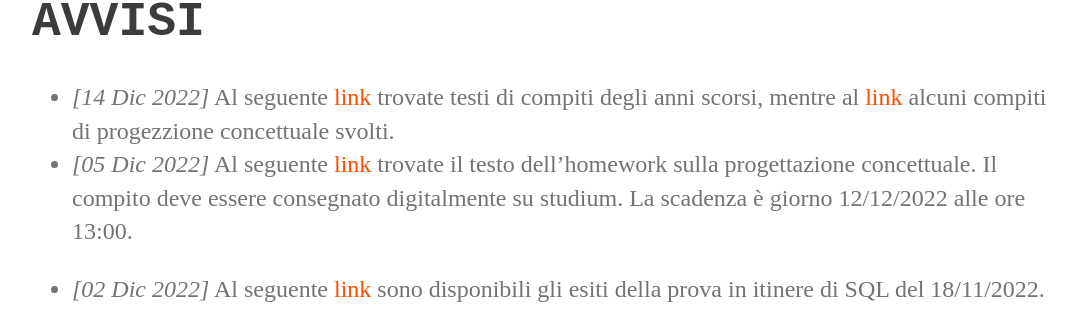
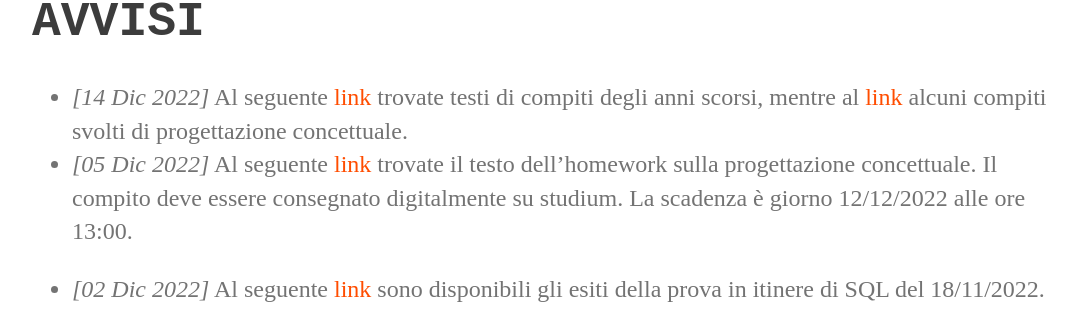
Before and after one commit to perceivelab/database-course, a Jekyll site: the page built from index.md, in a window 1280 px wide and 900 px high, scrolled down 507 px. Shown: the part 176-489 px from the top of the window, without its empty margins (96-1183 px from the left). Built offline with Jekyll 4.4.1, drawn with Linux system fonts in a browser that asks for light colours.

Commit message:
Update index.md

```diff
--- a/index.md
+++ b/index.md
@@ -20,7 +20,7 @@ layout: default
 
 
 # AVVISI
-- *[14 Dic 2022]* Al seguente [link](https://drive.google.com/file/d/1JeExnh4fkVvALl7UPEuexoQWb6IvLwTS/view?usp=share_link) trovate testi di compiti degli anni scorsi, mentre al [link](https://drive.google.com/file/d/1rZw-rLV7osW9wiqL-lGTtry6Ru0Dgc6a/view?usp=share_link) alcuni compiti di progezzione concettuale svolti.
+- *[14 Dic 2022]* Al seguente [link](https://drive.google.com/file/d/1JeExnh4fkVvALl7UPEuexoQWb6IvLwTS/view?usp=share_link) trovate testi di compiti degli anni scorsi, mentre al [link](https://drive.google.com/file/d/1rZw-rLV7osW9wiqL-lGTtry6Ru0Dgc6a/view?usp=share_link) alcuni compiti svolti di progettazione concettuale.
 - *[05 Dic 2022]* Al seguente [link](https://drive.google.com/file/d/1_R46_2HDsmRN_EBWqstUzIdtIe1g1fJd/view?usp=sharing) trovate il testo dell'homework sulla progettazione concettuale. Il compito deve essere consegnato digitalmente su studium. La scadenza è giorno 12/12/2022 alle ore 13:00.
 - *[02 Dic 2022]* Al seguente [link](https://drive.google.com/file/d/1Q52Tmdu1wEix__IcpFng0Kj8h4Pl4boD/view?usp=sharing) sono disponibili gli esiti della prova in itinere di SQL del 18/11/2022. Gli studenti che non hanno superato questa prova, potranno partecipare alla prova di progettazione e poi recuperare in una data a gennaio, da fissare. A questa prova potranno anche partecipare gli studenti che intendono migliorare il proprio voto. Nel qual caso, la votazione che varrà ai fini del calcolo della media finale, sarà quella relativa all'ultima prova sostenuta. Infine, la visione del compito sarà possibile solo martedì 06/12/2022 alle ore 16.00 presso il polo tecnologico, previa prenotazione via email.
 
```
